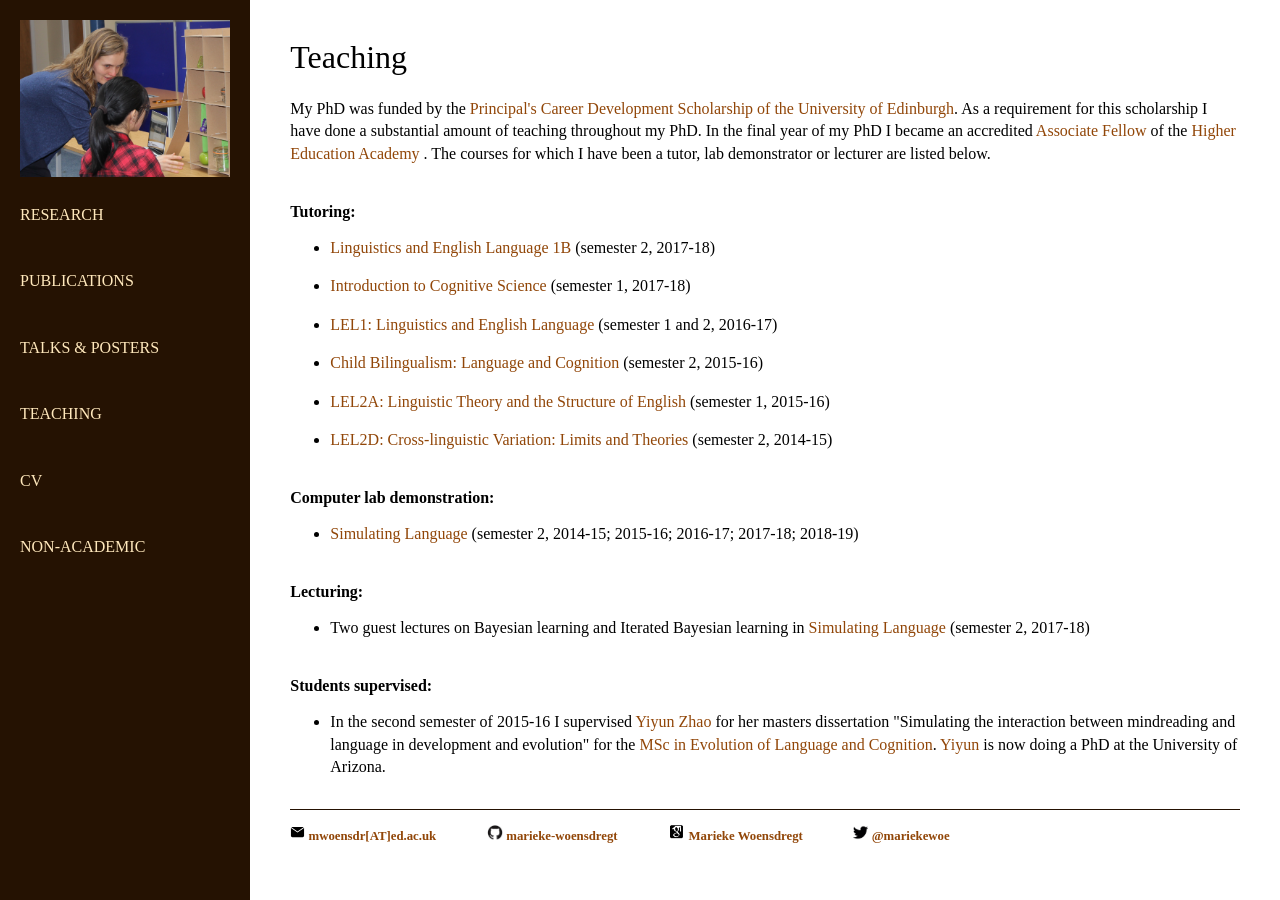
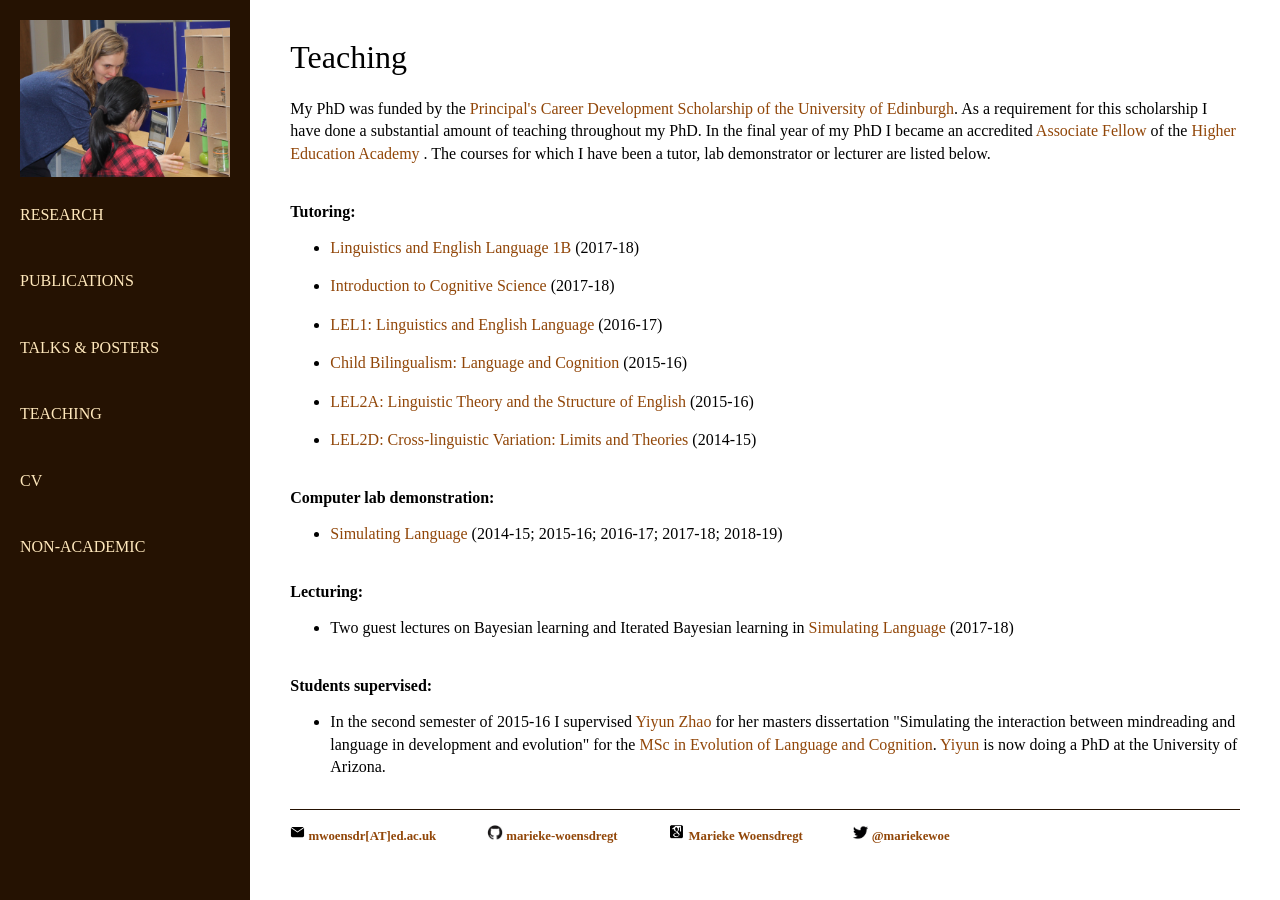
Before and after one commit to marieke-woensdregt/marieke-woensdregt.github.io, a Jekyll site: the page built from teaching/index.html, in a window 1280 px wide. Built offline with Jekyll 4.4.1, drawn with Linux system fonts in a browser that asks for light colours.

Commit message:
Update index.html

```diff
--- a/teaching/index.html
+++ b/teaching/index.html
@@ -20,23 +20,23 @@ title: Teaching
 	<ul>
 		<li><p>
 			<a href="http://www.drps.ed.ac.uk/17-18/dpt/cxlasc08023.htm">Linguistics and English Language 1B</a>
-			(semester 2, 2017-18) </p></li>
+			(2017-18) </p></li>
 		<li><p>
 			<a href="http://www.drps.ed.ac.uk/17-18/dpt/cxppls08002.htm">Introduction to Cognitive Science</a>
-			(semester 1, 2017-18) </p></li>
+			(2017-18) </p></li>
 		<li><p> <a href="https://www.ed.ac.uk/ppls/linguistics-and-english-language/current/undergraduate/handbooks/pre-honours/lel1a-and-lel1b">LEL1: Linguistics and English Language</a>
-			(semester 1 and 2, 2016-17) </p></li>
+			(2016-17) </p></li>
 		<li><p>
 			<a href="http://www.drps.ed.ac.uk/17-18/dpt/cxlasc10077.htm">Child Bilingualism: Language and Cognition</a>
-			(semester 2, 2015-16) </p></li>
+			(2015-16) </p></li>
 		<li><p>
 			<a href="http://www.ed.ac.uk/ppls/linguistics-and-english-language/current/undergraduate/handbooks/pre-honours/lel2a">
 				LEL2A: Linguistic Theory and the Structure of English</a>
-			(semester 1, 2015-16) </p></li>
+			(2015-16) </p></li>
 		<li><p class="bottom-one">
 			<a href="http://www.ed.ac.uk/ppls/linguistics-and-english-language/current/undergraduate/handbooks/pre-honours/lel2d">
 				LEL2D: Cross-linguistic Variation: Limits and Theories</a>
-			(semester 2, 2014-15) </p></li>
+			(2014-15) </p></li>
 	</ul>
 
 
@@ -44,7 +44,7 @@ title: Teaching
 	<ul>
 		<li><p class="bottom-one">
 			<a href="http://www.drps.ed.ac.uk/17-18/dpt/cxlasc11113.htm">Simulating Language</a>
-			(semester 2, 2014-15; 2015-16; 2016-17; 2017-18; 2018-19) </p></li>
+			(2014-15; 2015-16; 2016-17; 2017-18; 2018-19) </p></li>
 	</ul>
 
 
@@ -53,7 +53,7 @@ title: Teaching
 		<li><p class="bottom-one">
 			Two guest lectures on Bayesian learning and Iterated Bayesian learning in
 			<a href="http://www.drps.ed.ac.uk/17-18/dpt/cxlasc11113.htm">Simulating Language</a>
-			(semester 2, 2017-18) </p></li>
+			(2017-18) </p></li>
 	</ul>
 
 
```
